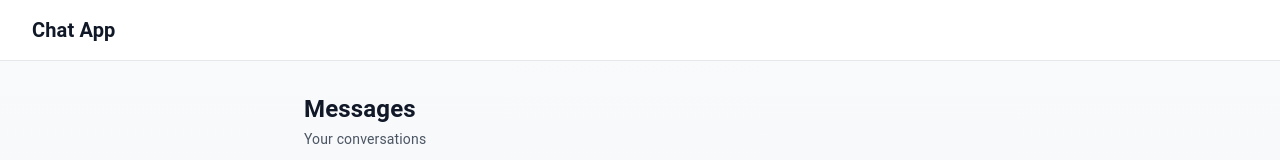
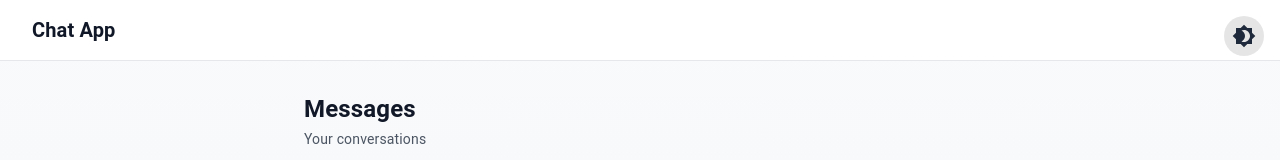
Before and after one commit to sfad159357/meep_frontend_test, a Next.js app: page / in a window 1280 px wide. Shown: the top 160 px of the page. Built offline with nearby package versions, Linux system fonts and the light colour scheme.

Commit message:
Add the dark mode with theme

```diff
--- a/src/components/chat-list/ChatList.tsx
+++ b/src/components/chat-list/ChatList.tsx
@@ -21,7 +21,7 @@ export const ChatList = () => {
 
   return (
     <>
-      <ul className="divide-y divide-gray-200 rounded-lg bg-white shadow overflow-hidden">
+      <ul className="divide-y divide-gray-200 dark:divide-gray-700 rounded-lg bg-white dark:bg-gray-800 shadow overflow-hidden">
         {chats.map((chat: Chat) => {
           const otherParticipant = chat.participants.find(
             (p: User) => p.id !== currentUser?.id
@@ -34,11 +34,11 @@ export const ChatList = () => {
           return (
             <li
               key={chat.id}
-              className={`relative ${isSelected ? 'bg-primary-50' : ''}`}
+              className={`relative ${isSelected ? 'bg-primary-50 dark:bg-primary-900/20' : ''}`}
             >
               <button
                 onClick={() => handleChatClick(chat.id)}
-                className="w-full text-left block p-4 hover:bg-gray-50 transition-colors duration-200"
+                className="w-full text-left block p-4 hover:bg-gray-50 dark:hover:bg-gray-700/50 transition-colors duration-200"
               >
                 <div className="flex items-start space-x-4">
                   <div className="flex-shrink-0">
@@ -47,18 +47,18 @@ export const ChatList = () => {
 
                   <div className="flex-1 min-w-0">
                     <div className="flex items-center justify-between">
-                      <h3 className="text-sm font-medium text-gray-900 truncate">
+                      <h3 className="text-sm font-medium text-gray-900 dark:text-white truncate">
                         {otherParticipant.name}
                       </h3>
                       {chat.lastMessage && (
-                        <span className="text-xs text-gray-500">
+                        <span className="text-xs text-gray-500 dark:text-gray-400">
                           {format(chat.lastMessage.timestamp, 'HH:mm')}
                         </span>
                       )}
                     </div>
 
                     {chat.lastMessage && (
-                      <p className="mt-1 text-sm text-gray-500 truncate">
+                      <p className="mt-1 text-sm text-gray-500 dark:text-gray-400 truncate">
                         {chat.lastMessage.type === 'text' && chat.lastMessage.content}
                         {chat.lastMessage.type === 'image' && '🖼️ Image'}
                         {chat.lastMessage.type === 'system' && (
--- a/src/components/layout/Layout.tsx
+++ b/src/components/layout/Layout.tsx
@@ -6,12 +6,12 @@ interface LayoutProps {
 
 export const Layout = ({ children }: LayoutProps) => {
   return (
-    <div className="min-h-screen bg-gradient-to-b from-gray-50 to-gray-100">
-      <header className="bg-white border-b border-gray-200">
+    <div className="min-h-screen bg-gradient-to-b from-gray-50 to-gray-100 dark:from-gray-900 dark:to-gray-800">
+      <header className="bg-white dark:bg-gray-800 border-b border-gray-200 dark:border-gray-700">
         <div className="container mx-auto max-w-7xl px-4 sm:px-6 lg:px-8 py-4">
           <div className="flex items-center justify-between">
             <div className="flex items-center">
-              <span className="text-xl font-semibold text-gray-900">Chat App</span>
+              <span className="text-xl font-semibold text-gray-900 dark:text-white">Chat App</span>
             </div>
             {/* Add user profile or other header items here */}
           </div>
--- a/src/components/message/Message.tsx
+++ b/src/components/message/Message.tsx
@@ -62,8 +62,8 @@ export const Message = ({ message, sender, isCurrentUser }: MessageProps) => {
             className={`
               rounded-lg
               ${isCurrentUser
-                ? 'bg-primary-500 text-white'
-                : 'bg-gray-100 text-gray-900'
+                ? 'bg-primary-500 text-white dark:bg-primary-600'
+                : 'bg-gray-100 text-gray-900 dark:bg-gray-700 dark:text-white'
               }
               ${message.type === 'image' ? 'p-0 bg-transparent shadow-lg' : 'px-4 py-2'}
             `}
@@ -111,18 +111,18 @@ export const Message = ({ message, sender, isCurrentUser }: MessageProps) => {
                 const reactionCount = message.reactions.filter(r => r.type === type).length;
                 const ReactionIcon = hasReacted ? SolidIcon : Icon;
                 const iconColor = type === 'love'
-                  ? 'text-red-500'
+                  ? 'text-red-500 dark:text-red-400'
                   : type === 'laugh'
-                  ? 'text-yellow-500'
+                  ? 'text-yellow-500 dark:text-yellow-400'
                   : hasReacted
-                  ? 'text-primary-500'
-                  : 'text-gray-500';
+                  ? 'text-primary-500 dark:text-primary-400'
+                  : 'text-gray-500 dark:text-gray-400';
 
                 return (
                   <button
                     key={type}
                     onClick={() => handleReaction(type as 'like' | 'love' | 'laugh')}
-                    className={`p-1 rounded-full hover:bg-gray-100 flex items-center gap-1 ${iconColor} dark:hover:bg-gray-700`}
+                    className={`p-1 rounded-full hover:bg-gray-100 dark:hover:bg-gray-700 flex items-center gap-1 ${iconColor}`}
                   >
                     <ReactionIcon className="w-4 h-4" />
                     {reactionCount > 0 && (
--- a/src/components/modal/Modal.tsx
+++ b/src/components/modal/Modal.tsx
@@ -23,7 +23,7 @@ export const Modal = ({ isOpen, onClose, children, title }: ModalProps) => {
           leaveFrom="opacity-100"
           leaveTo="opacity-0"
         >
-          <div className="fixed inset-0 bg-gray-500 bg-opacity-75 transition-opacity" />
+          <div className="fixed inset-0 bg-gray-500 dark:bg-gray-900 bg-opacity-75 dark:bg-opacity-90 transition-opacity" />
         </Transition>
 
         <div className="fixed inset-0 z-10 overflow-y-auto">
@@ -38,15 +38,15 @@ export const Modal = ({ isOpen, onClose, children, title }: ModalProps) => {
               leaveFrom="opacity-100 translate-y-0 sm:scale-100"
               leaveTo="opacity-0 translate-y-4 sm:translate-y-0 sm:scale-95"
             >
-              <DialogPanel className="relative transform overflow-hidden rounded-lg bg-white text-left shadow-xl transition-all sm:my-8 w-full sm:max-w-2xl h-[80vh]">
+              <DialogPanel className="relative transform overflow-hidden rounded-lg bg-white dark:bg-gray-800 text-left shadow-xl transition-all sm:my-8 w-full sm:max-w-2xl h-[80vh]">
                 {title && (
-                  <div className="absolute top-0 left-0 right-0 bg-white border-b px-4 py-3 flex justify-between items-center z-10">
-                    <DialogTitle as="h3" className="text-lg font-semibold text-gray-900">
+                  <div className="absolute top-0 left-0 right-0 bg-white dark:bg-gray-800 border-b border-gray-200 dark:border-gray-700 px-4 py-3 flex justify-between items-center z-10">
+                    <DialogTitle as="h3" className="text-lg font-semibold text-gray-900 dark:text-white">
                       {title}
                     </DialogTitle>
                     <button
                       type="button"
-                      className="rounded-md bg-white text-gray-400 hover:text-gray-500 focus:outline-none focus:ring-2 focus:ring-primary-500"
+                      className="rounded-md bg-white dark:bg-gray-800 text-gray-400 dark:text-gray-500 hover:text-gray-500 dark:hover:text-gray-400 focus:outline-none focus:ring-2 focus:ring-primary-500"
                       onClick={onClose}
                     >
                       <span className="sr-only">Close</span>
--- a/src/pages/_app.tsx
+++ b/src/pages/_app.tsx
@@ -2,14 +2,77 @@ import '@/styles/globals.css';
 import type { AppProps } from 'next/app';
 import { ThemeProvider } from '@mui/material/styles';
 import CssBaseline from '@mui/material/CssBaseline';
-import { theme } from '@/styles/theme';
-import '@/styles/globals.css'
+import { getTheme } from '@/styles/theme';
+import { createContext, useContext, useMemo, useState, useEffect } from 'react';
+import { PaletteMode, useMediaQuery } from '@mui/material';
+import IconButton from '@mui/material/IconButton';
+import Brightness4Icon from '@mui/icons-material/Brightness4';
+import Brightness7Icon from '@mui/icons-material/Brightness7';
+
+// Create theme context
+export const ColorModeContext = createContext({
+  toggleColorMode: () => {},
+  mode: 'light' as PaletteMode
+});
 
 export default function App({ Component, pageProps }: AppProps) {
+  // Check system preference
+  const prefersDarkMode = useMediaQuery('(prefers-color-scheme: dark)');
+
+  // Initialize mode from localStorage or system preference
+  const [mode, setMode] = useState<PaletteMode>('light');
+
+  useEffect(() => {
+    const savedMode = localStorage.getItem('theme-mode') as PaletteMode;
+    if (savedMode) {
+      setMode(savedMode);
+    } else {
+      setMode(prefersDarkMode ? 'dark' : 'light');
+    }
+  }, [prefersDarkMode]);
+
+  const colorMode = useMemo(
+    () => ({
+      toggleColorMode: () => {
+        setMode((prevMode) => {
+          const newMode = prevMode === 'light' ? 'dark' : 'light';
+          localStorage.setItem('theme-mode', newMode);
+          return newMode;
+        });
+      },
+      mode,
+    }),
+    [mode],
+  );
+
+  const theme = useMemo(() => getTheme(mode), [mode]);
+
+  // Apply dark mode class to body
+  useEffect(() => {
+    document.body.classList.remove('light', 'dark');
+    document.body.classList.add(mode);
+  }, [mode]);
+
   return (
-    <ThemeProvider theme={theme}>
-      <CssBaseline />
-      <Component {...pageProps} />
-    </ThemeProvider>
+    <ColorModeContext.Provider value={colorMode}>
+      <ThemeProvider theme={theme}>
+        <CssBaseline enableColorScheme />
+        <div style={{ position: 'fixed', top: '1rem', right: '1rem', zIndex: 1000 }}>
+          <IconButton
+            onClick={colorMode.toggleColorMode}
+            color="inherit"
+            sx={{
+              bgcolor: mode === 'dark' ? 'rgba(255, 255, 255, 0.1)' : 'rgba(0, 0, 0, 0.1)',
+              '&:hover': {
+                bgcolor: mode === 'dark' ? 'rgba(255, 255, 255, 0.2)' : 'rgba(0, 0, 0, 0.2)',
+              }
+            }}
+          >
+            {mode === 'dark' ? <Brightness7Icon /> : <Brightness4Icon />}
+          </IconButton>
+        </div>
+        <Component {...pageProps} />
+      </ThemeProvider>
+    </ColorModeContext.Provider>
   );
 }
--- a/src/styles/globals.css
+++ b/src/styles/globals.css
@@ -1,14 +1,27 @@
 @tailwind base;
 @tailwind components;
-
 @tailwind utilities;
 
 :root {
-  --foreground-rgb: 0, 0, 0;
+  --foreground-rgb: 30, 41, 59;
   --background-rgb: 248, 250, 252;
+}
+
+[data-theme='dark'],
+.dark {
+  --foreground-rgb: 248, 250, 252;
+  --background-rgb: 15, 23, 42;
 }
 
 body {
   color: rgb(var(--foreground-rgb));
   background: rgb(var(--background-rgb));
+  transition: background-color 0.3s ease, color 0.3s ease;
 }
+
+/* Add smooth transitions for all color changes */
+* {
+  transition-property: background-color, border-color, color, fill, stroke;
+  transition-timing-function: cubic-bezier(0.4, 0, 0.2, 1);
+  transition-duration: 150ms;
+}
--- a/src/styles/theme.ts
+++ b/src/styles/theme.ts
@@ -1,7 +1,12 @@
-import { createTheme } from '@mui/material/styles';
+import { createTheme, ThemeOptions } from '@mui/material/styles';
+import { PaletteMode } from '@mui/material';
 
-export const theme = createTheme({
+const getDesignTokens = (mode: PaletteMode): ThemeOptions => ({
   palette: {
+    mode,
+    ...(mode === 'light'
+      ? {
+          // Light mode
           primary: {
             main: '#0ea5e9',
             light: '#38bdf8',
@@ -12,6 +17,36 @@ export const theme = createTheme({
             light: '#94a3b8',
             dark: '#475569',
           },
+          background: {
+            default: '#f8fafc',
+            paper: '#ffffff',
+          },
+          text: {
+            primary: '#1e293b',
+            secondary: '#475569',
+          },
+        }
+      : {
+          // Dark mode
+          primary: {
+            main: '#38bdf8',
+            light: '#7dd3fc',
+            dark: '#0284c7',
+          },
+          secondary: {
+            main: '#94a3b8',
+            light: '#cbd5e1',
+            dark: '#64748b',
+          },
+          background: {
+            default: '#0f172a',
+            paper: '#1e293b',
+          },
+          text: {
+            primary: '#f8fafc',
+            secondary: '#cbd5e1',
+          },
+        }),
   },
   components: {
     MuiButton: {
@@ -24,3 +59,5 @@ export const theme = createTheme({
     },
   },
 });
+
+export const getTheme = (mode: PaletteMode) => createTheme(getDesignTokens(mode));
```
Also changed, not shown: src/app/providers.tsx (added, +11 -0 lines), 2 other files (tests, documents, lock files or other folders). Lines whose indentation alone changed are shown as unchanged.
